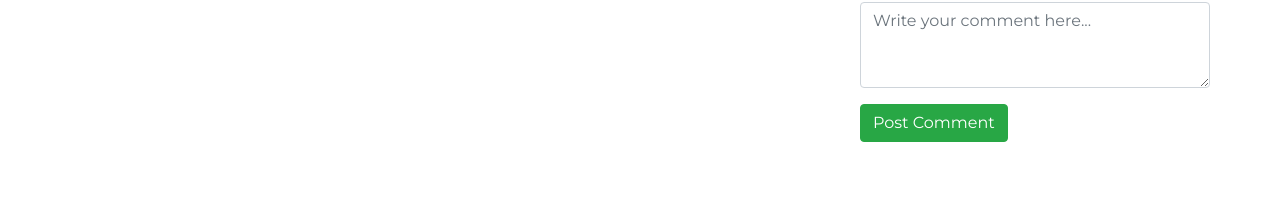
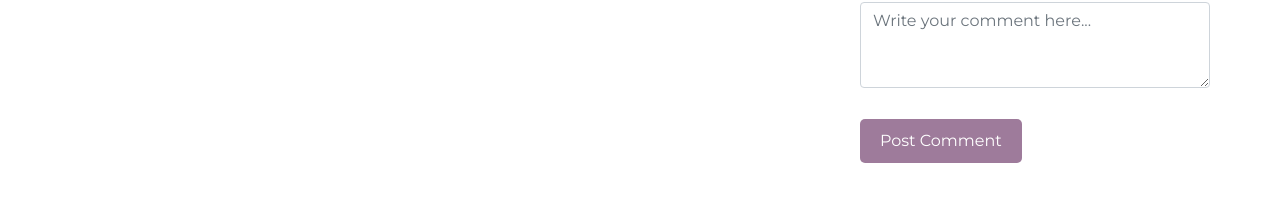
Before and after one commit to NickCMoore/cheshire-captures, a React (Create React App) app: page /photos/1 in a window 1280 px wide. Shown: the part 587-788 px from the top of the page. Built offline with nearby package versions, Linux system fonts and the light colour scheme; no server answers.

Commit message:
style: format comment button

```diff
--- a/src/pages/PhotoDetails.js
+++ b/src/pages/PhotoDetails.js
@@ -116,8 +116,8 @@ const PhotoDetails = () => {
                 placeholder="Write your comment here..."
               />
             </Form.Group>
-            <Button variant="success" type="submit">
-              Post Comment
+            <Button className={`${styles.commentButton} btn`} type="submit">
+            Post Comment
             </Button>
           </Form>
         </Col>
--- a/src/styles/HomePage.module.css
+++ b/src/styles/HomePage.module.css
@@ -3,8 +3,8 @@
     background-size: cover;
     background-position: center;
     background-repeat: no-repeat;
-    min-height: calc(100vh - 70px); /* Adjust based on actual navbar height */
-    padding-top: 70px; /* Make sure content starts below the navbar */
+    min-height: calc(100vh - 70px);
+    padding-top: 110px;
     display: flex;
     align-items: center;
     justify-content: center;
@@ -20,7 +20,7 @@
     left: 0;
     right: 0;
     bottom: 0;
-    background-color: rgba(0, 0, 0, 0.5); /* Dark overlay */
+    background-color: rgba(0, 0, 0, 0.4);
     z-index: -1;
 }
 
--- a/src/styles/PhotoDetails.module.css
+++ b/src/styles/PhotoDetails.module.css
@@ -63,3 +63,25 @@
     font-size: 16px;
     border: 1px solid rgba(255, 255, 255, 0.2);
   }
+
+  .commentButton {
+    margin-top: 15px;
+    background-color: var(--mountbatten-pink);
+    border: none;
+    padding: 10px 20px;
+    font-size: 16px;
+    color: #fff;
+    border-radius: 5px;
+    cursor: pointer;
+    transition: background-color 0.3s ease, color 0.3s ease;
+  }
+
+  .commentButton:hover {
+    background-color: var(--ultra-violet);
+    color: #fff;
+  }
+
+  .commentButton:focus {
+    outline: none;
+    box-shadow: 0 0 5px var(--ultra-violet);
+  }
```
